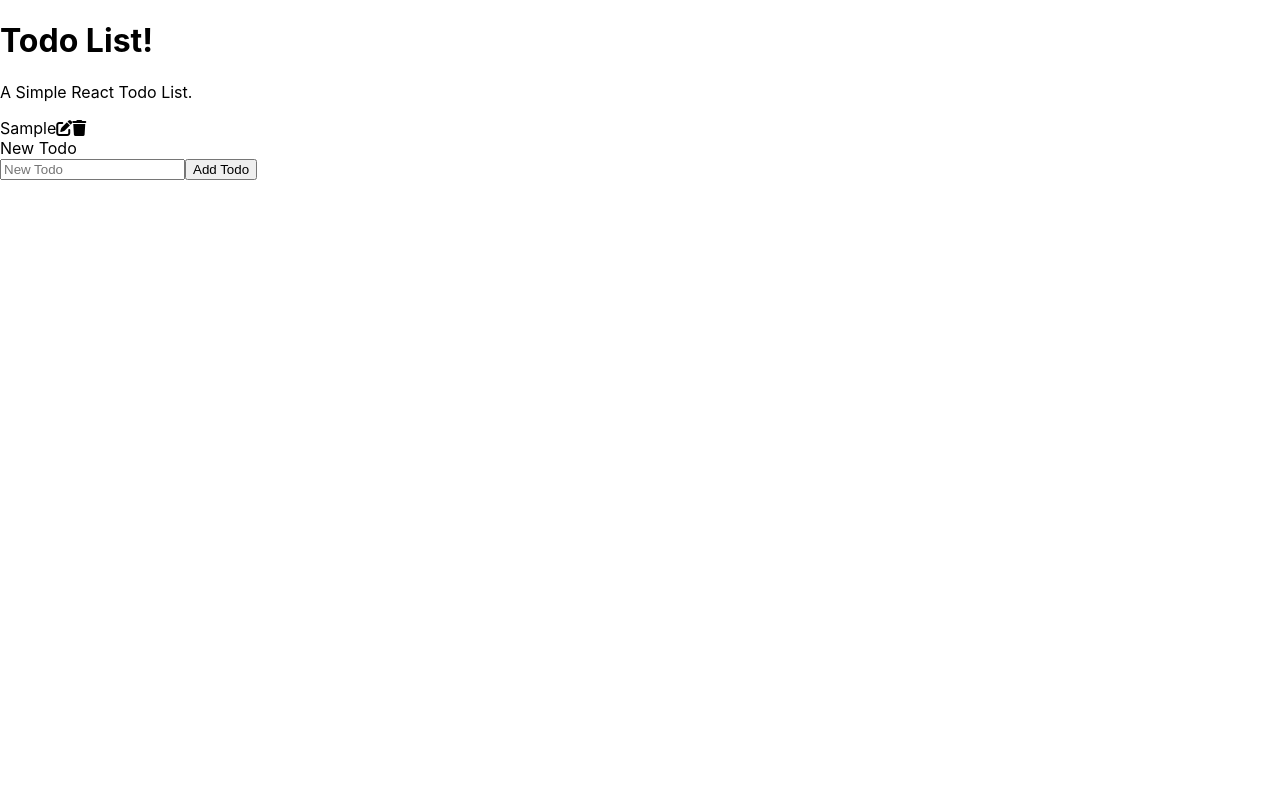
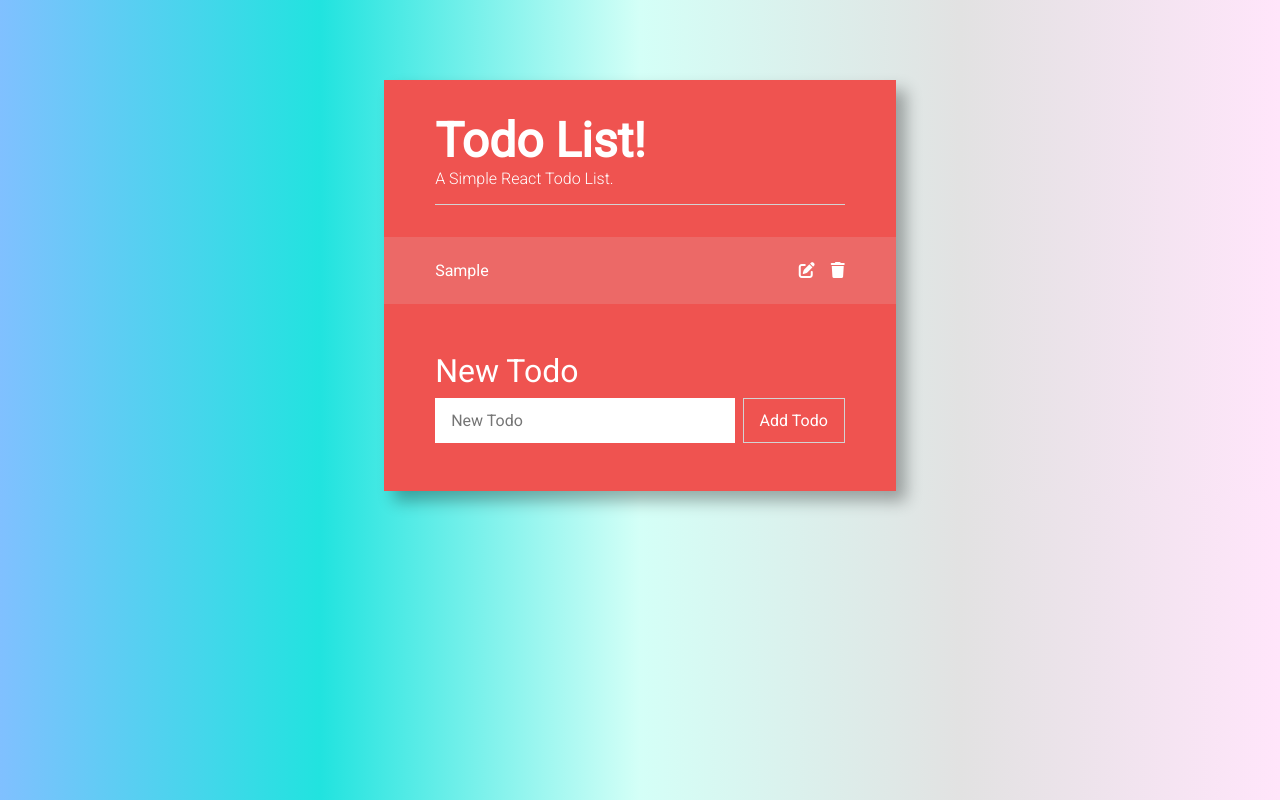
Before and after one commit to jfn4th/react-todo-form, a React (Create React App) app: page / in a window 1280 px wide. Both pictures are taken after typing "Sample" into the empty fields and a click on the button "Add Todo". Built offline with nearby package versions, Linux system fonts and the light colour scheme.

Commit message:
add styling, edit, localstorage

```diff
--- a/public/index.html
+++ b/public/index.html
@@ -4,6 +4,7 @@
 <head>
   <meta charset="utf-8" />
   <link rel="icon" href="%PUBLIC_URL%/favicon.ico" />
+  <link href="https://fonts.googleapis.com/css2?family=Roboto:wght@300;400&display=swap" rel="stylesheet">
   <meta name="viewport" content="width=device-width, initial-scale=1" />
   <meta name="theme-color" content="#000000" />
   <meta name="description" content="Web site created using create-react-app" />
--- a/src/App.css
+++ b/src/App.css
@@ -1,38 +1,5 @@
-/* .App {
-  text-align: center;
+.App {
+	text-align: center;
+	display: flex;
+	justify-content: center;
 }
-
-.App-logo {
-  height: 40vmin;
-  pointer-events: none;
-}
-
-@media (prefers-reduced-motion: no-preference) {
-  .App-logo {
-    animation: App-logo-spin infinite 20s linear;
-  }
-}
-
-.App-header {
-  background-color: #282c34;
-  min-height: 100vh;
-  display: flex;
-  flex-direction: column;
-  align-items: center;
-  justify-content: center;
-  font-size: calc(10px + 2vmin);
-  color: white;
-}
-
-.App-link {
-  color: #61dafb;
-}
-
-@keyframes App-logo-spin {
-  from {
-    transform: rotate(0deg);
-  }
-  to {
-    transform: rotate(360deg);
-  }
-} */
--- /dev/null
+++ b/src/NewTodoForm.css
@@ -0,0 +1,34 @@
+.todoForm {
+	text-align: left;
+	width: 80%;
+	margin: 3em auto;
+}
+
+.todoForm label {
+	font-size: 2em;
+}
+
+.todoArea {
+	display: flex;
+	justify-content: space-between;
+	margin-top: 0.5em;
+}
+
+.todoArea input {
+	font-size: 1em;
+	font-family: 'Roboto', sans-serif;
+	border: 0;
+	margin: 0 0.5em 0 0;
+	padding: .75em 1em;
+	flex-grow: 1;
+}
+
+.todoArea button {
+	font-size: 1em;
+	color: white;
+	border: 1px solid lightgray;
+	background: #ef5350;
+	font-family: 'Roboto', sans-serif;
+	text-transform: capitalize;
+	padding: .75em 1em;
+}
--- a/src/NewTodoForm.js
+++ b/src/NewTodoForm.js
@@ -1,5 +1,6 @@
 import React, { Component } from 'react';
 import { v4 as uuid } from 'uuid';
+import './NewTodoForm.css';
 
 class NewTodoForm extends Component {
 	constructor(props) {
@@ -27,9 +28,10 @@ class NewTodoForm extends Component {
 
 	render() {
 		return (
+			<div className="todoForm">
 				<form onSubmit={this.handleSubmit}>
 					<label htmlFor="newTodo">New Todo</label>
-				<div>
+					<div className="todoArea">
 						<input
 							type="text"
 							name="newTodo"
@@ -41,6 +43,7 @@ class NewTodoForm extends Component {
 						<button onClick={this.handleSubmit}>Add Todo</button>
 					</div>
 				</form>
+			</div>
 		);
 	}
 }
--- /dev/null
+++ b/src/Todo.css
@@ -0,0 +1,53 @@
+.Todo {
+	/* font-size: 1.3em; */
+	padding: 1.5em 10%;
+	background: #ec6967;
+	margin-bottom: 3px;
+}
+
+.item {
+	display: flex;
+	justify-content: space-between;
+}
+
+.task {
+	margin-left: -.5em;
+}
+
+.task:before,
+.task:after {
+	content: "\00a0\00a0";
+}
+
+.Completed {
+	text-decoration: line-through;
+	text-decoration-thickness: 100%;
+	opacity: 80%;
+}
+
+.icons i {
+	margin-left: 1em;
+}
+
+.editor {
+	display: flex;
+	justify-content: flex-start;
+}
+
+.editor input {
+	font-size: 1em;
+	font-family: 'Roboto', sans-serif;
+	border: 0;
+	margin: 0 0.5em 0 0;
+	padding: .75em 1em;
+}
+
+.editor button {
+	font-size: 1em;
+	color: white;
+	border: 1px solid lightgray;
+	background: #ef5350;
+	font-family: 'Roboto', sans-serif;
+	text-transform: capitalize;
+	padding: .75em 1em;
+}
--- a/src/Todo.js
+++ b/src/Todo.js
@@ -1,4 +1,5 @@
 import React, { Component } from 'react';
+import './Todo.css';
 
 class Todo extends Component {
 	constructor(props) {
@@ -6,19 +7,22 @@ class Todo extends Component {
 
 		this.state = {
 			editing: false,
-			edit: ''
+			edit: this.props.task
 		};
 		this.handleRemove = this.handleRemove.bind(this);
 		this.editTodo = this.editTodo.bind(this);
 		this.handleChange = this.handleChange.bind(this);
 		this.handleEdit = this.handleEdit.bind(this);
+		this.handleCompletion = this.handleCompletion.bind(this);
 	}
 
-	handleRemove() {
+	handleRemove(evt) {
+		evt.stopPropagation();
 		this.props.removeTodo(this.props.id);
 	}
 
-	editTodo() {
+	editTodo(evt) {
+		evt.stopPropagation();
 		this.setState({ editing: true });
 	}
 
@@ -30,24 +34,28 @@ class Todo extends Component {
 
 	handleEdit(evt) {
 		evt.preventDefault();
+		// evt.stopPropagation();
 		const editedTodo = {
 			task: this.state.edit,
 			id: this.props.id
 		};
+		this.setState({
+			editing: false
+		});
 		this.props.editTodo(editedTodo);
-		this.setState({
-			editing: false,
-			edit: ''
-		});
+	}
+
+	handleCompletion() {
+		this.props.completeTodo(this.props.id);
 	}
 
 	render() {
-		let classes = 'Todo' + (this.props.completed ? 'Completed' : '');
+		let classes = this.props.completed ? ' Completed' : '';
 		return (
-			<div>
+			<div className="Todo">
 				{this.state.editing ? (
-					<div className="editor">
-						<form onSubmit={this.handleEdit}>
+					<form onSubmit={this.handleEdit}>
+						<div className="editor">
 							<input
 								type="text"
 								name="edit"
@@ -56,13 +64,17 @@ class Todo extends Component {
 								onChange={this.handleChange}
 							/>
 							<button>Save</button>
-						</form>
-					</div>
+						</div>
+					</form>
 				) : (
-					<div>
-						<span className={classes}>{this.props.task}</span>
-						<i className="fas fa-edit" onClick={this.editTodo} />
-						<i className="fas fa-trash" onClick={this.handleRemove} />
+					<div onClick={this.handleCompletion} className="item">
+						<div className={classes}>
+							<span className="task">{this.props.task}</span>
+						</div>
+						<div className="icons">
+							<i className="fas fa-edit" onClick={this.editTodo} />
+							<i className="fas fa-trash" onClick={this.handleRemove} />
+						</div>
 					</div>
 				)}
 			</div>
--- /dev/null
+++ b/src/TodoList.css
@@ -0,0 +1,29 @@
+.TodoList {
+	color: white;
+	background: #ef5350;
+	margin-top: 10vh;
+	width: 40vw;
+	box-shadow: 10px 10px 15px rgba(0, 0, 0, 0.315);
+}
+
+.TodoListHeader {
+	margin: 0 auto;
+	margin-bottom: 10px;
+	text-align: left;
+	border-bottom: 1px solid lightgray;
+	width: 80%;
+}
+
+.TodoListHeader h1 {
+	font-size: 3em;
+	margin-bottom: 0;
+}
+
+.TodoListHeader p {
+	margin-top: 0;
+	font-weight: 300;
+}
+
+.Todos {
+	margin-top: 2em;
+}
--- a/src/TodoList.js
+++ b/src/TodoList.js
@@ -1,19 +1,28 @@
 import React, { Component } from 'react';
 import NewTodoForm from './NewTodoForm';
 import Todo from './Todo';
+import './TodoList.css';
 
 class TodoList extends Component {
 	constructor(props) {
 		super(props);
-
+		let storedTodos = [];
+		if (localStorage.getItem('todos')) {
+			storedTodos = JSON.parse(localStorage.getItem('todos'));
+		}
 		this.state = {
-			todos: []
+			todos: storedTodos
 		};
 		this.addTodo = this.addTodo.bind(this);
 		this.removeTodo = this.removeTodo.bind(this);
 		this.editTodo = this.editTodo.bind(this);
+		this.completeTodo = this.completeTodo.bind(this);
 	}
-
+	componentDidUpdate() {
+		const todos = this.state.todos;
+		console.log(todos);
+		localStorage.setItem('todos', JSON.stringify(todos));
+	}
 	addTodo(todo) {
 		this.setState({
 			todos: [ ...this.state.todos, todo ]
@@ -37,6 +46,17 @@ class TodoList extends Component {
 		this.setState({ todos: editedTodos });
 	}
 
+	completeTodo(id) {
+		const completedTodos = this.state.todos.map((todo) => {
+			if (todo.id === id) {
+				todo.completed = !todo.completed;
+				return todo;
+			}
+			return todo;
+		});
+		this.setState({ todos: completedTodos });
+	}
+
 	render() {
 		const todos = this.state.todos.map((todo) => (
 			<Todo
@@ -46,15 +66,16 @@ class TodoList extends Component {
 				completed={todo.completed}
 				removeTodo={this.removeTodo}
 				editTodo={this.editTodo}
+				completeTodo={this.completeTodo}
 			/>
 		));
 		return (
 			<div className="TodoList">
 				<div className="TodoListHeader">
-					<h1 className="TodoListTitle">Todo List!</h1>
+					<h1>Todo List!</h1>
 					<p>A Simple React Todo List.</p>
 				</div>
-				{todos}
+				<div className="Todos">{todos}</div>
 				<NewTodoForm addTodo={this.addTodo} />
 			</div>
 		);
--- a/src/index.css
+++ b/src/index.css
@@ -1,13 +1,19 @@
 body {
-  margin: 0;
-  font-family: -apple-system, BlinkMacSystemFont, 'Segoe UI', 'Roboto', 'Oxygen',
-    'Ubuntu', 'Cantarell', 'Fira Sans', 'Droid Sans', 'Helvetica Neue',
-    sans-serif;
-  -webkit-font-smoothing: antialiased;
-  -moz-osx-font-smoothing: grayscale;
+	margin: 0;
+	font-family: 'Roboto', sans-serif;
+	-webkit-font-smoothing: antialiased;
+	-moz-osx-font-smoothing: grayscale;
+	background: rgb(128, 192, 255);
+	background: linear-gradient(
+		90deg,
+		rgba(128, 192, 255, 1) 0%,
+		rgba(33, 227, 223, 1) 25%,
+		rgba(212, 255, 247, 1) 50%,
+		rgba(226, 226, 226, 1) 75%,
+		rgba(255, 229, 250, 1) 100%
+	);
 }
 
 code {
-  font-family: source-code-pro, Menlo, Monaco, Consolas, 'Courier New',
-    monospace;
+	font-family: 'Roboto', sans-serif;
 }
```
Lines whose indentation alone changed are shown as unchanged.
